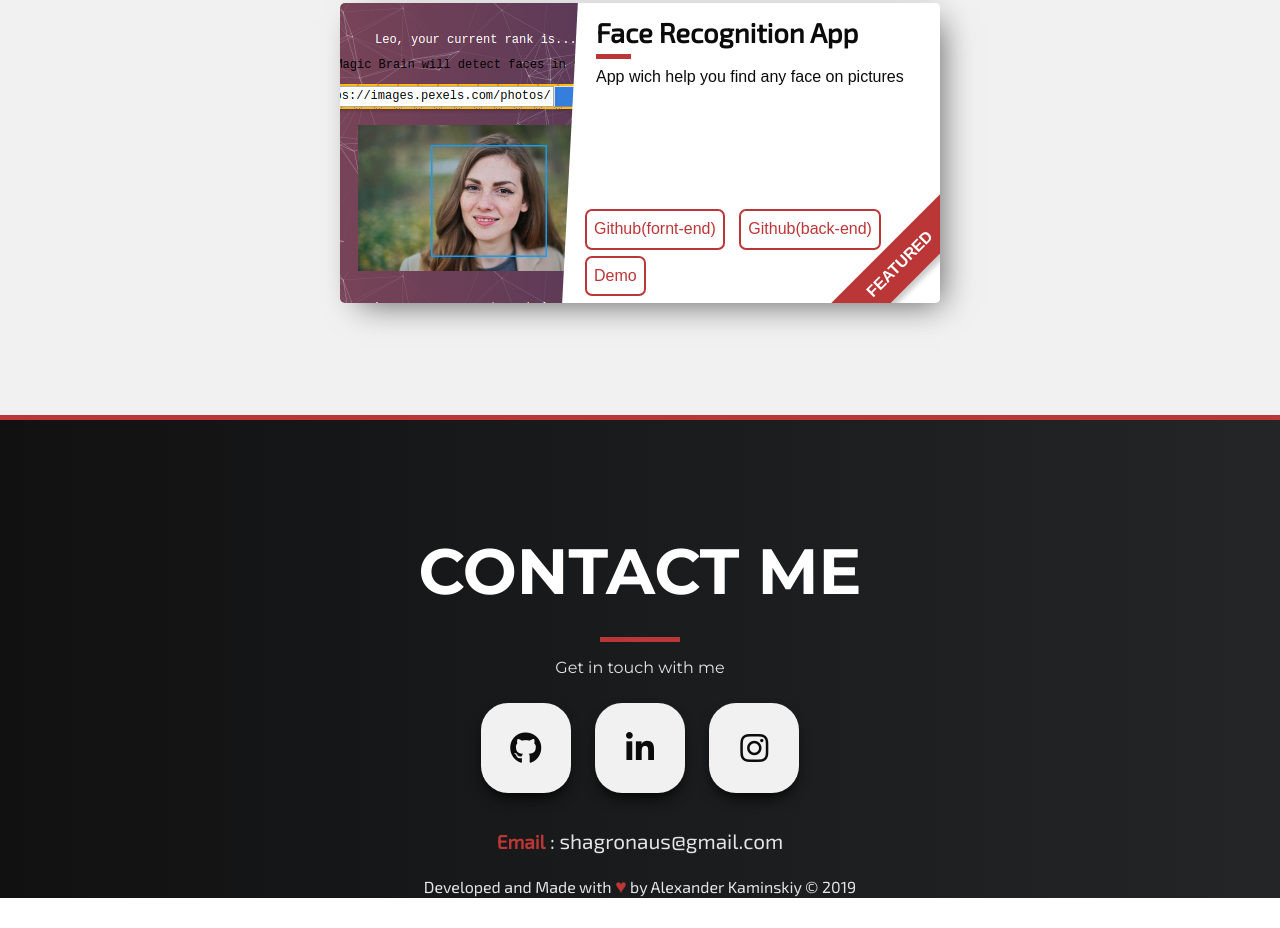
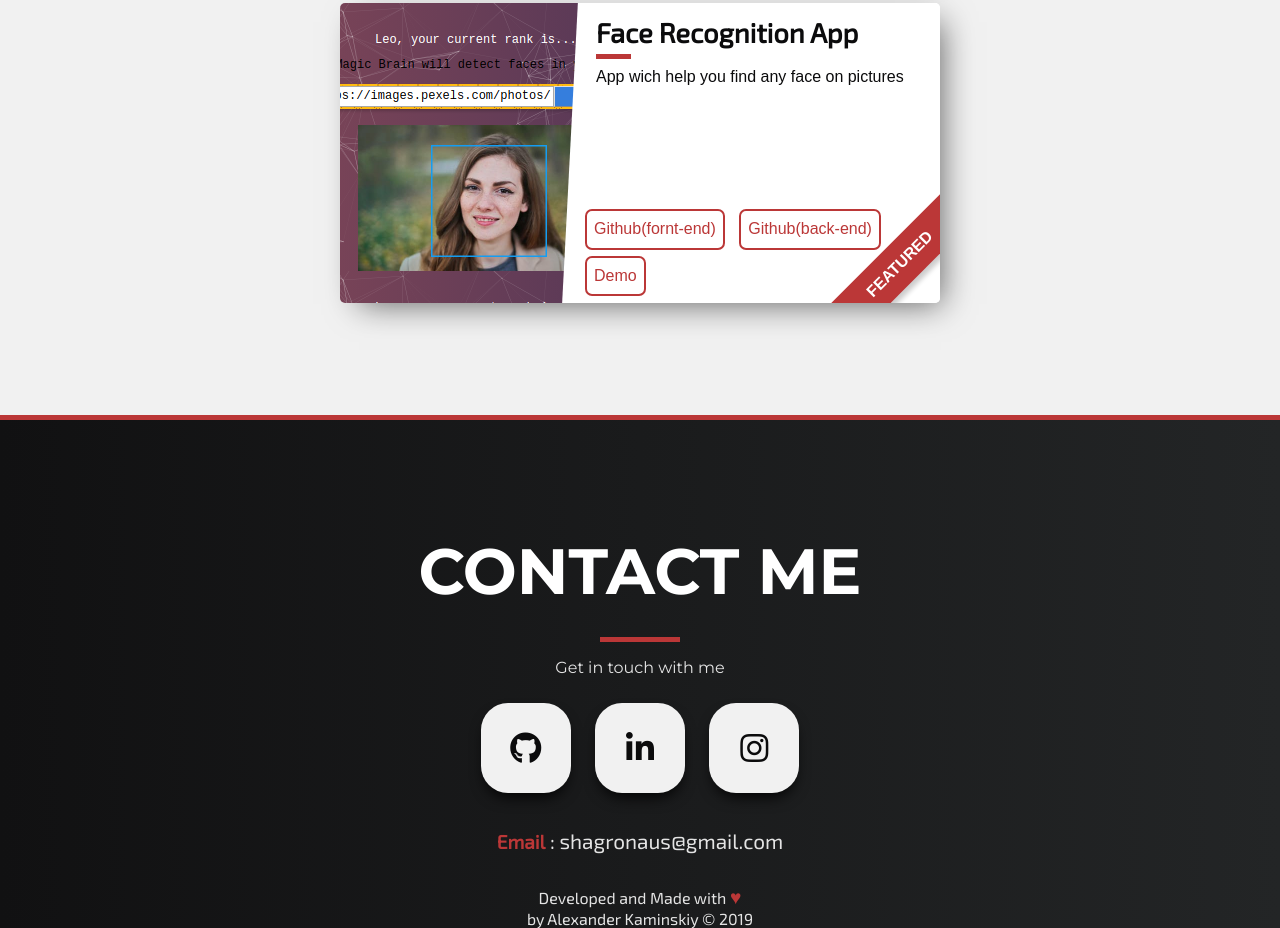
Before and after one commit to aussftw/portfolio, a plain HTML site: page index.html in a window 1280 px wide. Shown: the part 2594-3522 px from the top of the page. Before the commit the page ends 3492 px from the top, so only its background shows below. Drawn offline with Linux system fonts and the light colour scheme.

Commit message:
fixing footer

```diff
--- a/index.html
+++ b/index.html
@@ -258,7 +258,7 @@
     <div class="footer-text">
       <p>
         Developed and Made with
-        <span class="brown">&#x2665;</span>
+        <span class="brown">&#x2665;</span><br>
         by Alexander Kaminskiy &copy; 2019
       </p>
     </div>
--- a/style.css
+++ b/style.css
@@ -616,7 +616,7 @@ html, body {
 footer {
   width: 100%;
   justify-content: center;
-  margin: 1rem auto;
+  margin: 2rem auto;
   font-family: 'Exo 2',sans-serif;
   text-align: center;
 }
```
